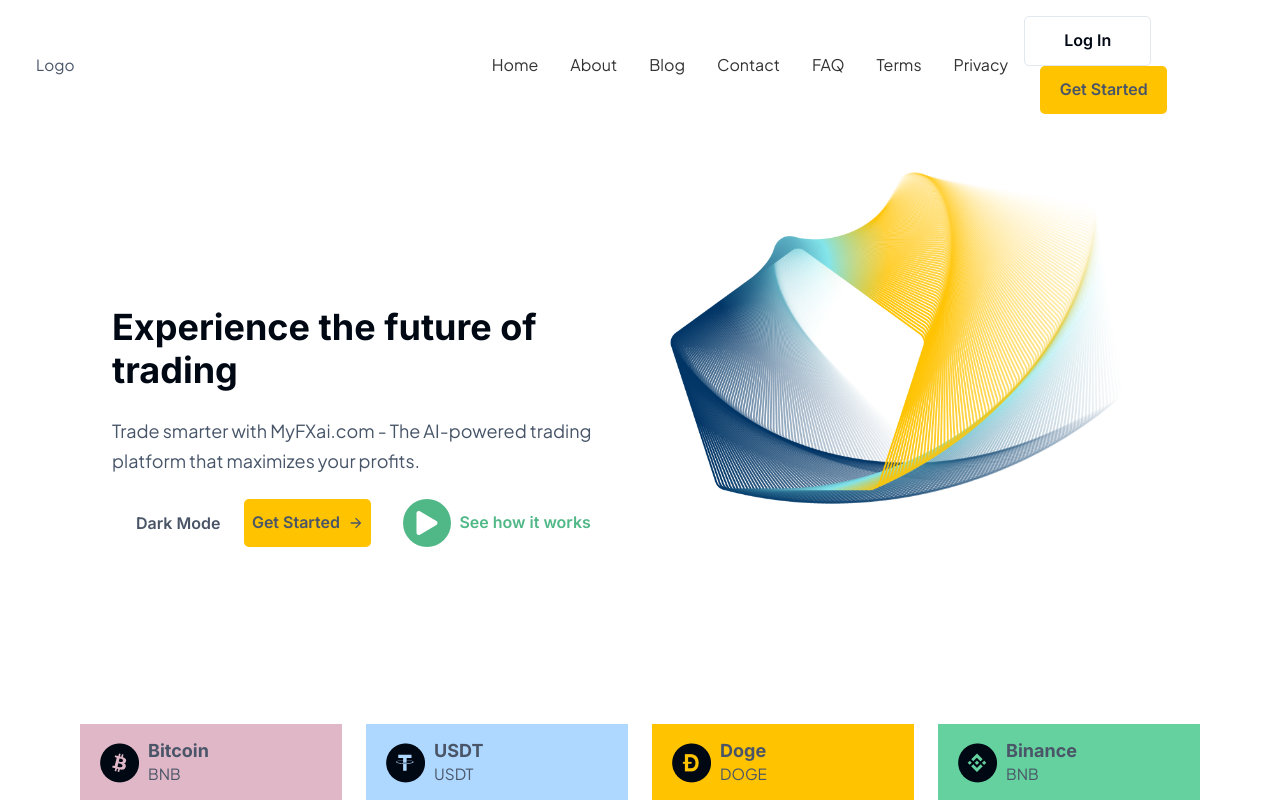
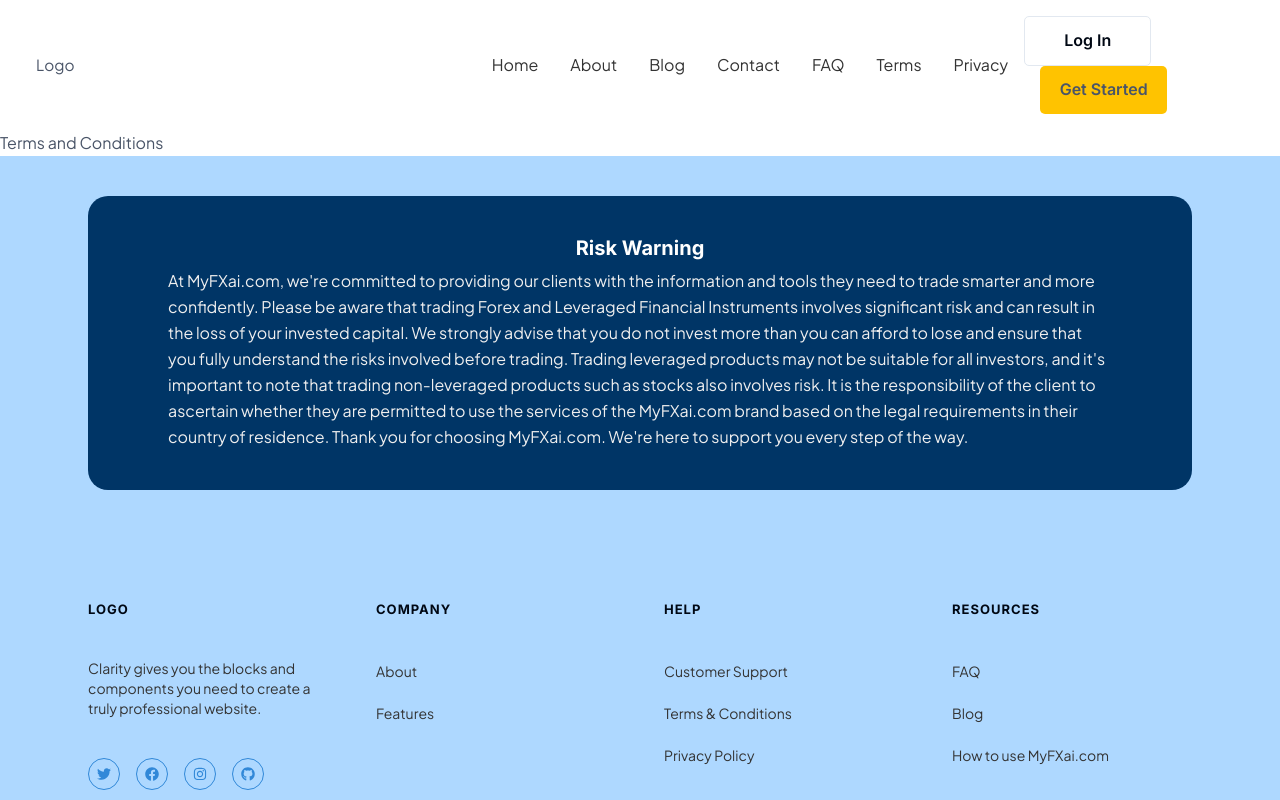
Before and after one commit to AyoMoses1/myfxai, a React (Create React App) app: page /terms in a window 1280 px wide. Shown: the top 800 px of the page. Built offline with nearby package versions, Linux system fonts and the light colour scheme.

Commit message:
Define route for terms page

```diff
--- a/src/App.tsx
+++ b/src/App.tsx
@@ -10,13 +10,12 @@
 function App() {
   return (
     <ChakraProvider theme={theme}>
-      <Layout>
         <Routes>
-          <Route path={paths.home} element={<Home />}>
-            <Route index path={paths.terms} element={<Terms />} />
+          <Route path={paths.home} element={<Layout />}>
+          <Route path={paths.home} element={<Home />} />
+            <Route path={paths.terms} element={<Terms />} />
           </Route>
         </Routes>
-      </Layout>
     </ChakraProvider>
   );
 }
--- a/src/common/Layout.tsx
+++ b/src/common/Layout.tsx
@@ -1,18 +1,15 @@
 import React, { ReactNode } from 'react';
 import Footer from './Footer';
 import NavBar from './NavBar';
-import { ColorModeProvider } from "@chakra-ui/react";
+import { ColorModeProvider } from '@chakra-ui/react';
+import { Outlet } from 'react-router-dom';
 
-interface LayoutProps {
-  children: ReactNode;
-}
-
-const Layout: React.FC<LayoutProps> = ({ children }) => {
+const Layout = () => {
   return (
     <>
       <ColorModeProvider>
         <NavBar />
-        <div>{children}</div>
+        <Outlet />
         <Footer />
       </ColorModeProvider>
     </>
--- a/src/common/NavBar.tsx
+++ b/src/common/NavBar.tsx
@@ -1,5 +1,6 @@
 import React from 'react';
 import { Flex, Box, Link, Text, Button } from '@chakra-ui/react';
+import { Link as ReactRouterLink } from "react-router-dom";
 
 function NavBar() {
   return (
@@ -9,12 +10,12 @@
           <Text>Logo</Text>
         </Box>
         <Box flex={2}>
-          <Link mx={4}>Home</Link>
+          <Link mx={4} as={ReactRouterLink} to ="/">Home</Link>
           <Link mx={4}>About</Link>
           <Link mx={4}>Blog</Link>
           <Link mx={4}>Contact</Link>
           <Link mx={4}>FAQ</Link>
-          <Link mx={4}>Terms</Link>
+          <Link mx={4} as={ReactRouterLink} to ="/terms">Terms</Link>
           <Link mx={4}>Privacy</Link>
         </Box>
         <Box flex={1}>
```
